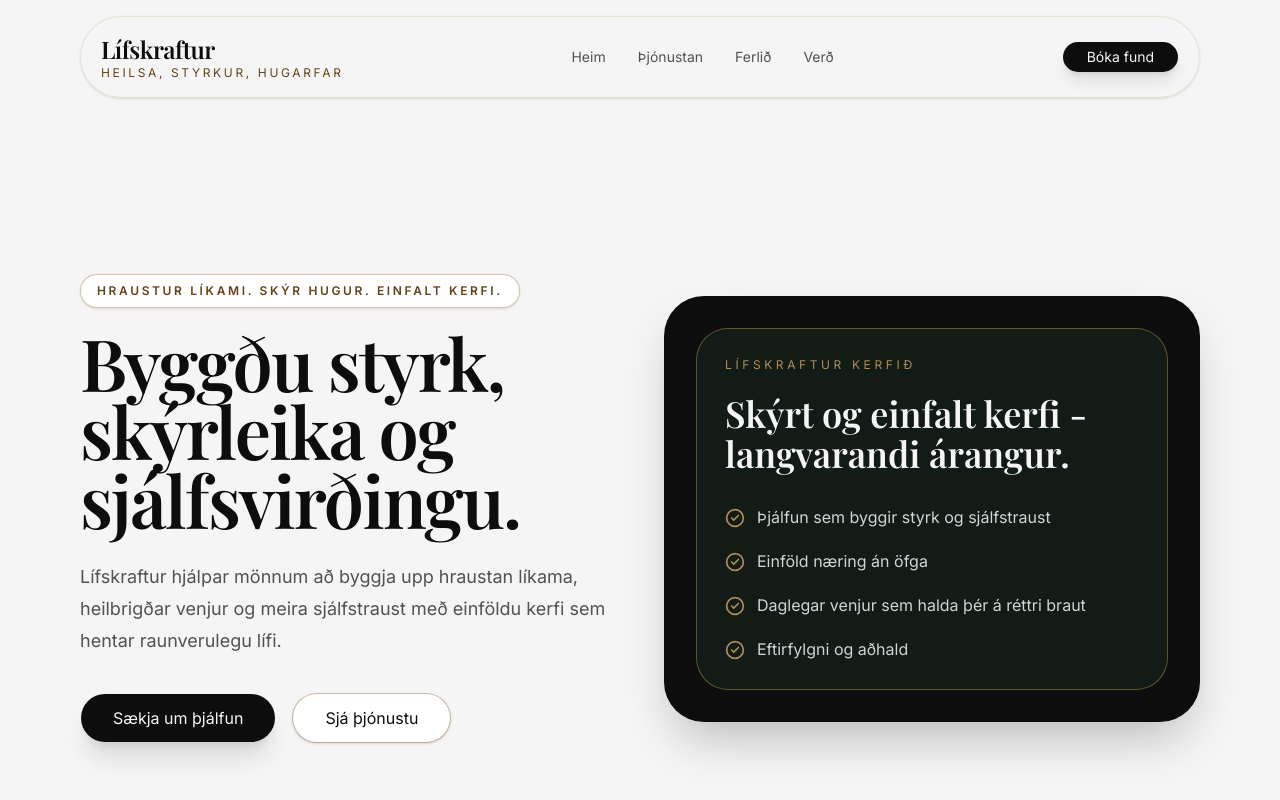
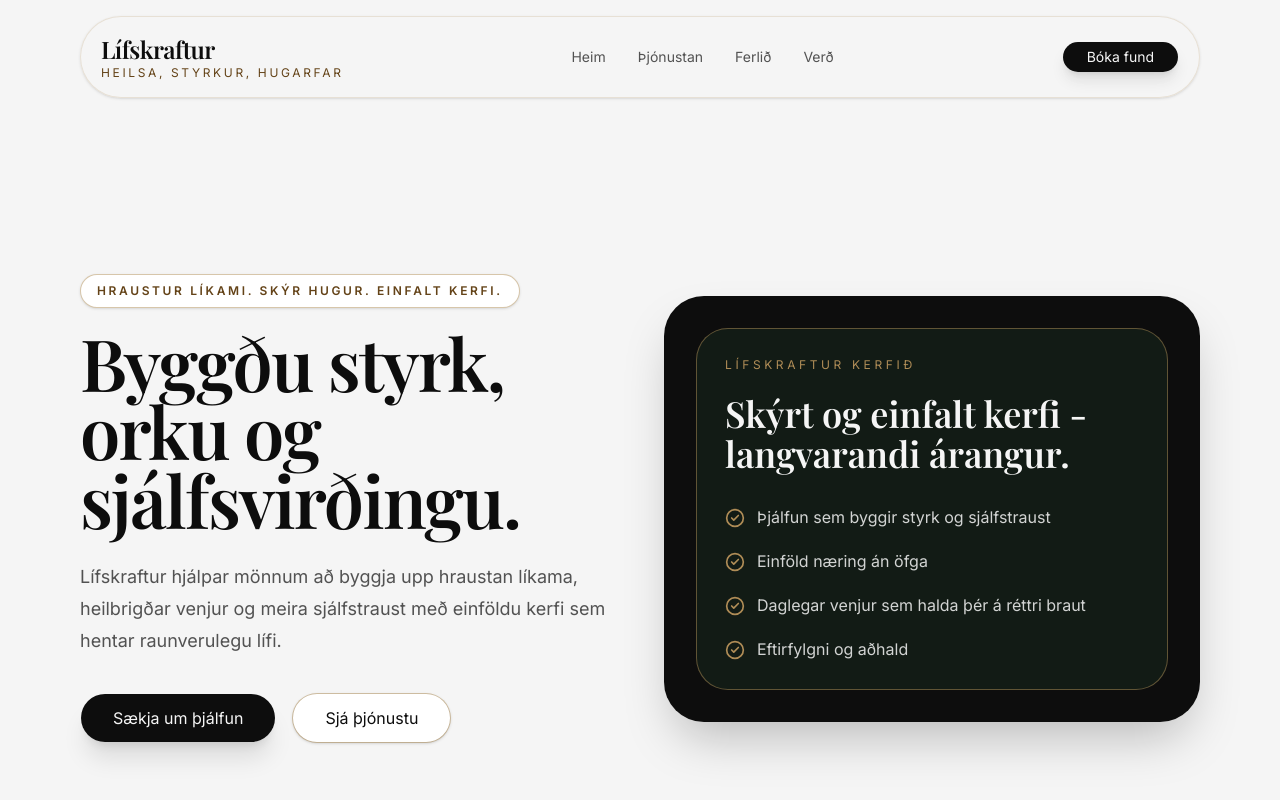
Before and after one commit to egillj96/lifskraftur-thjalfun, a Next.js app: page / in a window 1280 px wide. Shown: the top 800 px of the page. Built offline with nearby package versions, Linux system fonts and the light colour scheme.

Commit message:
lítil fix

```diff
--- a/app/page.tsx
+++ b/app/page.tsx
@@ -107,7 +107,7 @@ export default function LifskrafturLandingPage() {
             <h1
               className={`${display.className} text-6xl font-semibold leading-[0.95] tracking-tight md:text-7xl`}
             >
-              Byggðu styrk, skýrleika og sjálfsvirðingu.
+              Byggðu styrk, orku og sjálfsvirðingu.
             </h1>
 
             <p className="mt-7 max-w-xl text-lg leading-8 text-[var(--foreground)]/70">
```
